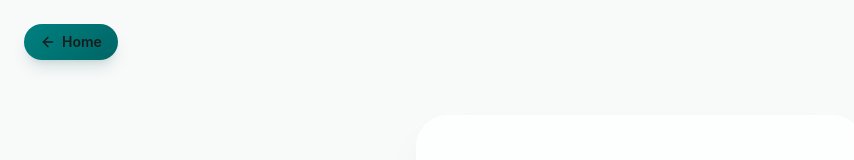
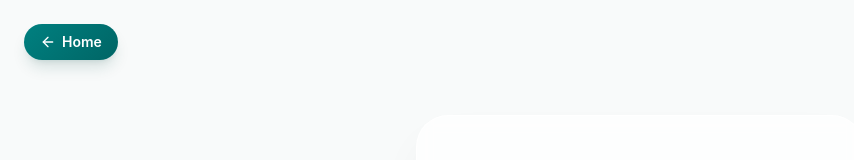
Before and after one commit to tanishra/aarohi, a Next.js app in the folder frontend/: page /login in a window 1280 px wide. Shown: the top 160 px of the page, without its empty margins (0-854 px from the left). Built offline with nearby package versions, Linux system fonts and the light colour scheme.

Commit message:
fix: force white text on Home buttons using !important to override link color

```diff
--- a/frontend/src/app/login/page.tsx
+++ b/frontend/src/app/login/page.tsx
@@ -37,7 +37,7 @@ export default function LoginPage() {
     <main className="relative flex min-h-screen items-center justify-center bg-background px-6 text-foreground">
       <Link
         href="/"
-        className="absolute left-6 top-6 inline-flex items-center gap-1.5 rounded-full bg-[linear-gradient(135deg,var(--primary),var(--primary-container))] px-4 py-2 text-sm font-semibold text-white shadow-lg shadow-teal-900/15 transition-transform hover:-translate-y-0.5"
+        className="absolute left-6 top-6 inline-flex items-center gap-1.5 rounded-full bg-[linear-gradient(135deg,var(--primary),var(--primary-container))] px-4 py-2 text-sm font-semibold !text-white shadow-lg shadow-teal-900/15 transition-transform hover:-translate-y-0.5"
       >
         <ArrowLeft className="size-4" />
         Home
--- a/frontend/src/app/register/page.tsx
+++ b/frontend/src/app/register/page.tsx
@@ -54,7 +54,7 @@ export default function RegisterPage() {
     <main className="relative flex min-h-screen items-center justify-center bg-background px-6 text-foreground">
       <Link
         href="/"
-        className="absolute left-6 top-6 inline-flex items-center gap-1.5 rounded-full bg-[linear-gradient(135deg,var(--primary),var(--primary-container))] px-4 py-2 text-sm font-semibold text-white shadow-lg shadow-teal-900/15 transition-transform hover:-translate-y-0.5"
+        className="absolute left-6 top-6 inline-flex items-center gap-1.5 rounded-full bg-[linear-gradient(135deg,var(--primary),var(--primary-container))] px-4 py-2 text-sm font-semibold !text-white shadow-lg shadow-teal-900/15 transition-transform hover:-translate-y-0.5"
       >
         <ArrowLeft className="size-4" />
         Home
```
